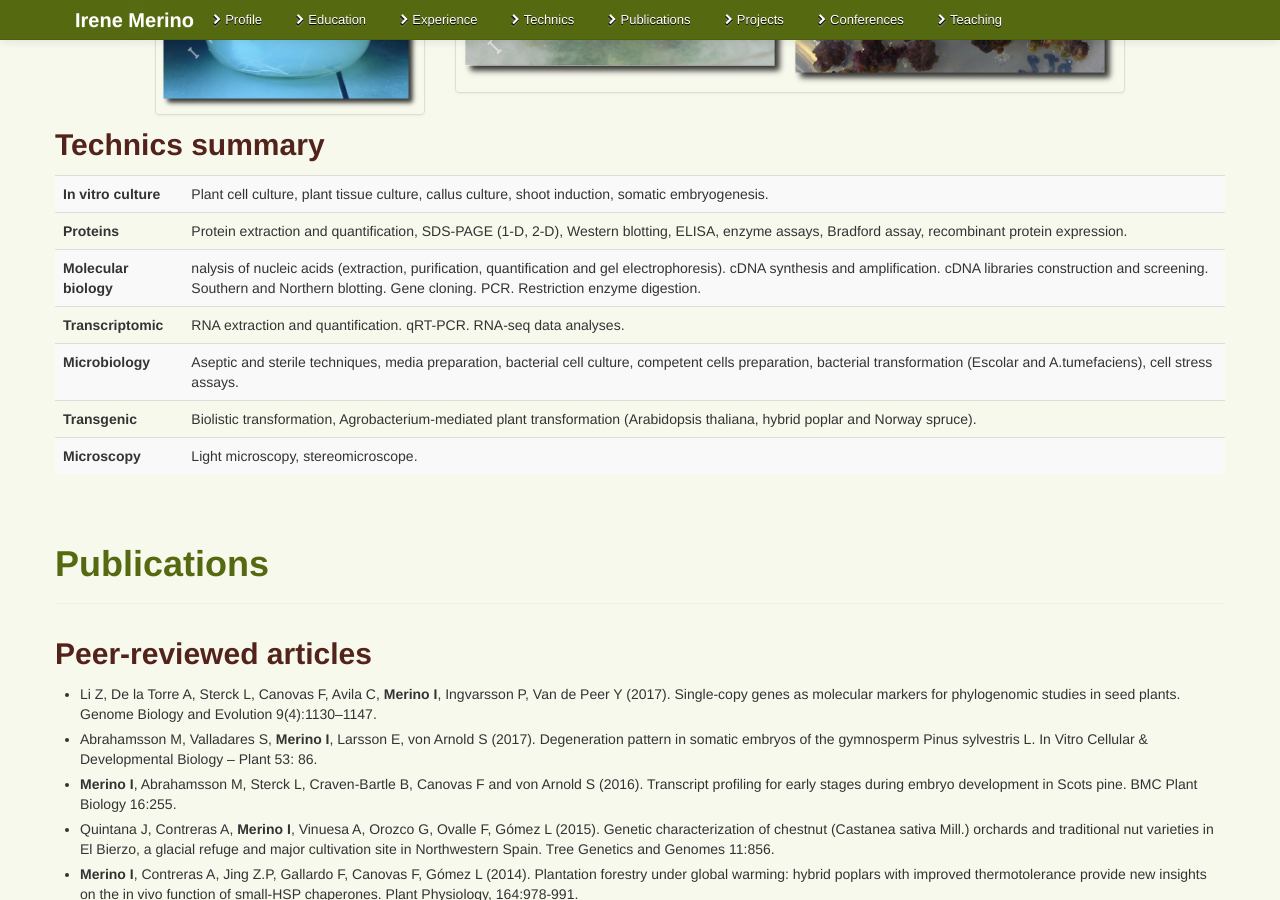
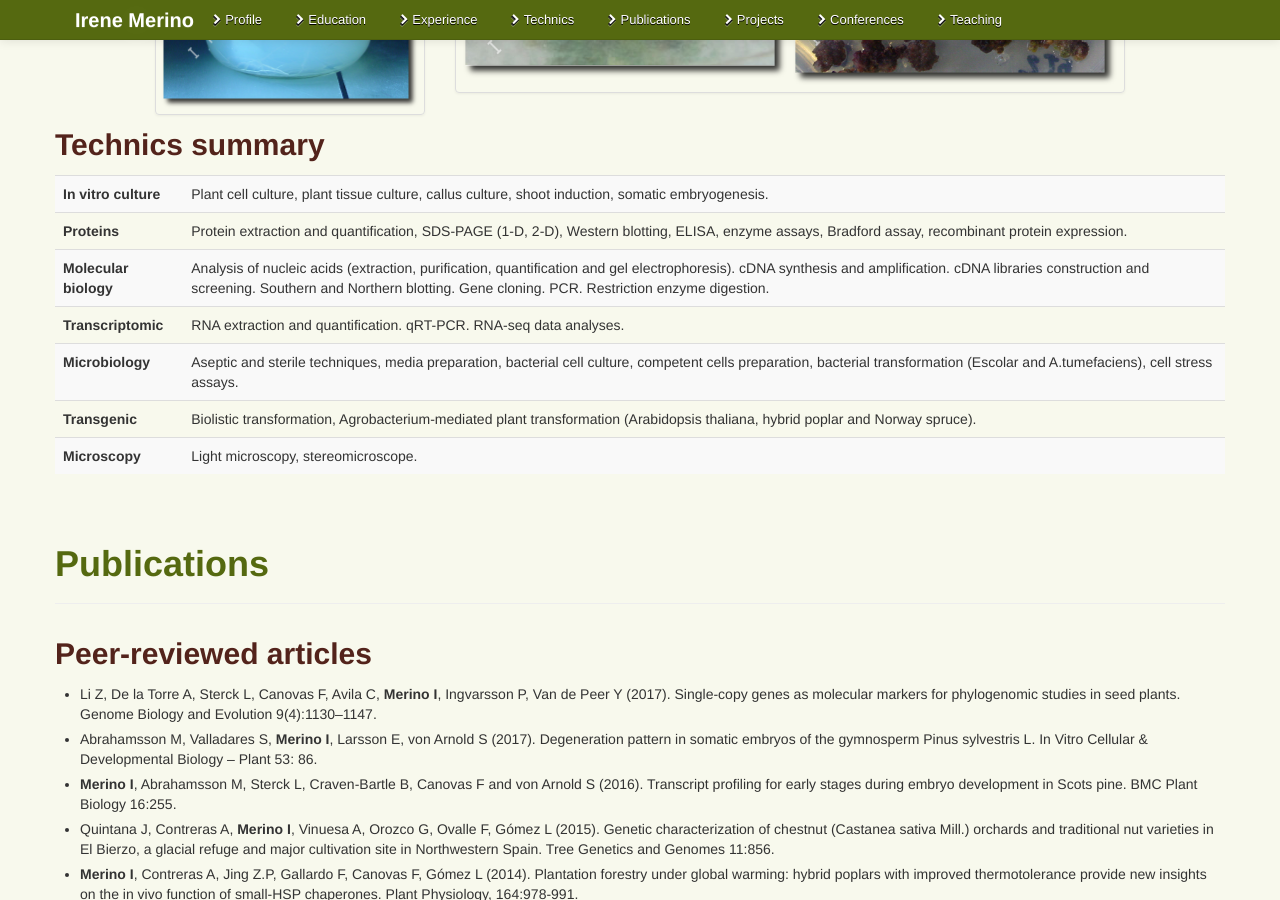
Before and after one commit to irenemerino/irenemerino, a Jekyll site: the page built from index.html, in a window 1280 px wide and 900 px high, scrolled down 3701 px. Built offline with Jekyll 4.4.1, drawn with Linux system fonts in a browser that asks for light colours; nearby versions of some CDN libraries.

Commit message:
fix typo on research technics summary

```diff
--- a/index.html
+++ b/index.html
@@ -271,7 +271,7 @@ lang: es
         </tr>
         <tr>
           <th>Molecular biology</th>
-          <td>nalysis of nucleic acids (extraction, purification, quantification and gel electrophoresis). cDNA synthesis and amplification. cDNA libraries construction and screening. Southern and Northern blotting. Gene cloning. PCR. Restriction enzyme digestion.</td>
+          <td>Analysis of nucleic acids (extraction, purification, quantification and gel electrophoresis). cDNA synthesis and amplification. cDNA libraries construction and screening. Southern and Northern blotting. Gene cloning. PCR. Restriction enzyme digestion.</td>
         </tr>
         <tr>
           <th>Transcriptomic</th>
```
